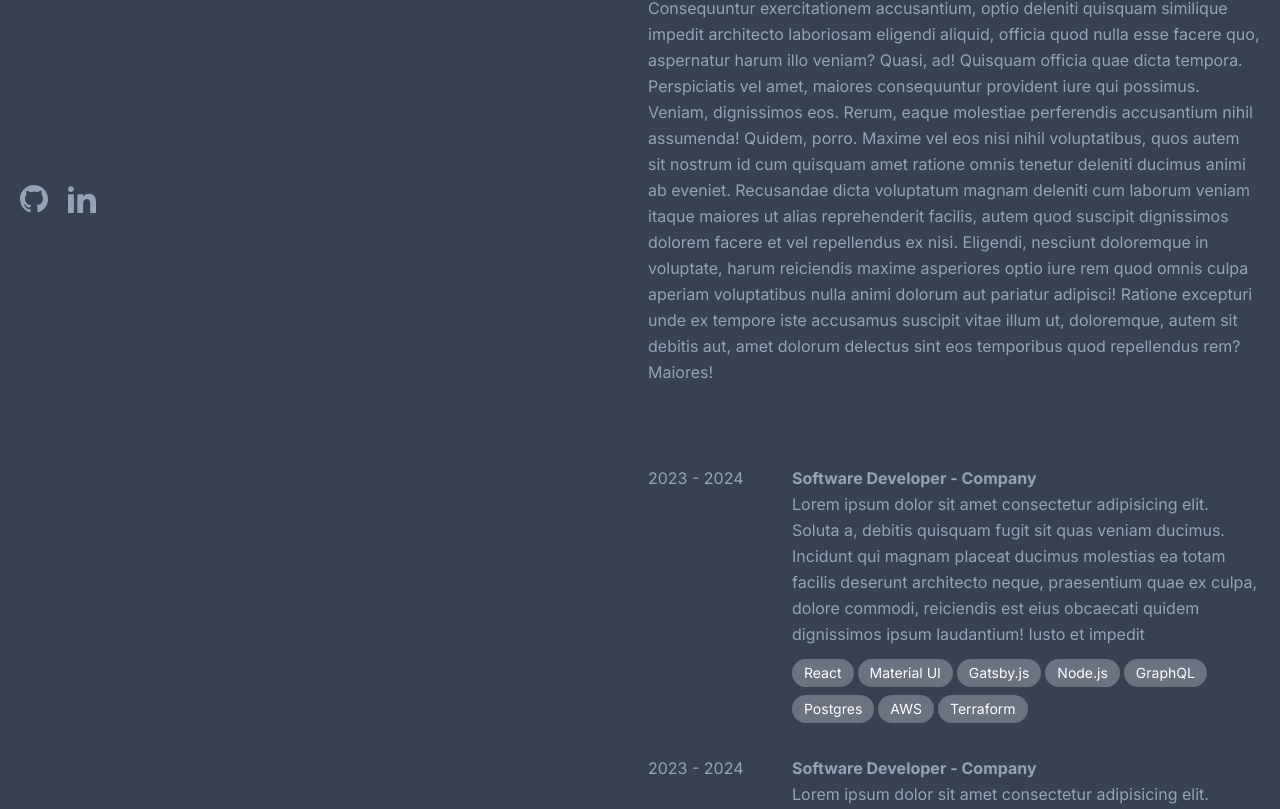
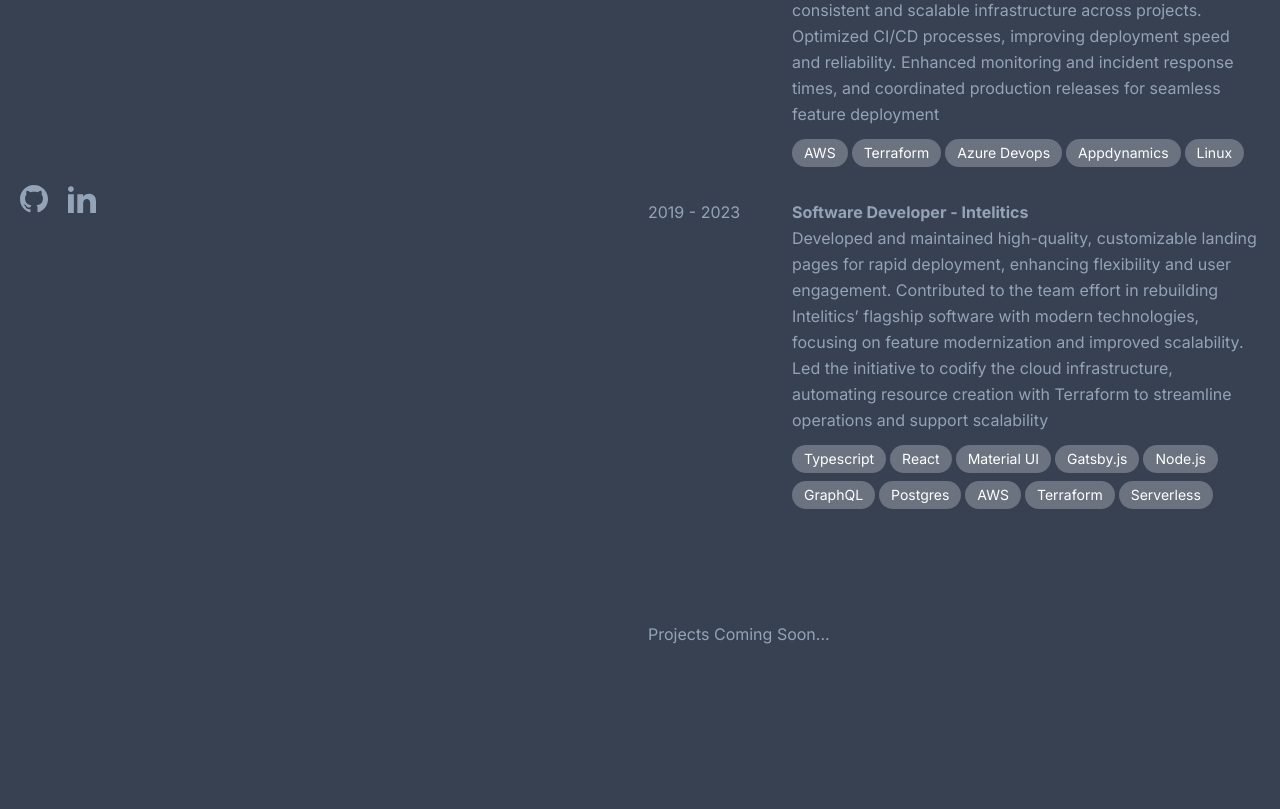
Before and after one commit to mrcos-g/mgonzalez.dev, a Next.js app: page / in a window 1280 px wide. Shown: the part 511-1320 px from the top of the page. After the commit the page ends 1274 px from the top, so only its background shows below. Built offline with nearby package versions, Linux system fonts and the light colour scheme.

Commit message:
add links, about, and experience section

```diff
--- a/public/data/experiences.json
+++ b/public/data/experiences.json
@@ -2,17 +2,17 @@
   {
     "startYear": 2023,
     "endYear": 2024,
-    "role": "Software Developer",
-    "company": "Company",
-    "description": "Lorem ipsum dolor sit amet consectetur adipisicing elit. Soluta a, debitis quisquam fugit sit quas veniam ducimus. Incidunt qui magnam placeat ducimus molestias ea totam facilis deserunt architecto neque, praesentium quae ex culpa, dolore commodi, reiciendis est eius obcaecati quidem dignissimos ipsum laudantium! Iusto et impedit",
-    "technologies": ["React", "Material UI", "Gatsby.js", "Node.js", "GraphQL", "Postgres", "AWS", "Terraform"]
+    "role": "Site Reliability Engineer",
+    "company": "OPENLANE (PAR North America)",
+    "description": "Led the migration of database monitoring to the cloud, reducing costs and completing OPENLANE’s cloud transition. Established Infrastructure as Code practices, creating consistent and scalable infrastructure across projects. Optimized CI/CD processes, improving deployment speed and reliability. Enhanced monitoring and incident response times, and coordinated production releases for seamless feature deployment",
+    "technologies": ["AWS", "Terraform", "Azure Devops", "Appdynamics", "Linux"]
   },
   {
-    "startYear": 2023,
-    "endYear": 2024,
+    "startYear": 2019,
+    "endYear": 2023,
     "role": "Software Developer",
-    "company": "Company",
-    "description": "Lorem ipsum dolor sit amet consectetur adipisicing elit. Soluta a, debitis quisquam fugit sit quas veniam ducimus. Incidunt qui magnam placeat ducimus molestias ea totam facilis deserunt architecto neque, praesentium quae ex culpa, dolore commodi, reiciendis est eius obcaecati quidem dignissimos ipsum laudantium! Iusto et impedit",
-    "technologies": ["React", "Material UI", "Gatsby.js", "Node.js", "GraphQL", "Postgres", "AWS", "Terraform"]
+    "company": "Intelitics",
+    "description": "Developed and maintained high-quality, customizable landing pages for rapid deployment, enhancing flexibility and user engagement. Contributed to the team effort in rebuilding Intelitics’ flagship software with modern technologies, focusing on feature modernization and improved scalability. Led the initiative to codify the cloud infrastructure, automating resource creation with Terraform to streamline operations and support scalability",
+    "technologies": ["Typescript","React", "Material UI", "Gatsby.js", "Node.js", "GraphQL", "Postgres", "AWS", "Terraform", "Serverless"]
   }
 ]
--- a/src/app/page.tsx
+++ b/src/app/page.tsx
@@ -29,10 +29,9 @@
           <div>
             <h1 className='text-5xl pb-2 font-bold'>Marcos Gonzalez</h1>
             <h3 className='text-3xl pb-10'>Software Engineer</h3>
-            <p className='text-xl pb-16'>
-              Lorem ipsum dolor sit amet consectetur adipisicing elit. Sint
-              deserunt cumque facilis ut eum, animi praesentium omnis fugit
-              ipsam quia!
+            <p className='text-md pb-16 max-w-xs'>
+              Versatile Software Engineer with Full-Stack and Platform focus,
+              driving impactful solutions
             </p>
 
             <ul className='hidden lg:block pl-10'>
@@ -75,83 +74,21 @@
         </div>
         <div id='main-container' className='pt-24 lg:w-1/2 lg:py-24'>
           <div id='About' className='pb-20'>
-            Lorem, ipsum dolor sit amet consectetur adipisicing elit. Debitis
-            voluptatibus maiores fugit porro ipsum temporibus consequatur
-            cumque, voluptatem aperiam nisi, officiis repellendus at et odio
-            nihil quis. Nobis exercitationem odio incidunt, blanditiis,
-            doloremque molestias dolores repellat sit eius sapiente voluptas
-            quisquam labore fuga maxime earum perferendis nisi totam harum
-            impedit quae laborum! Deserunt cum quae neque error dolore, omnis
-            quasi autem voluptas quo iure quos. Obcaecati unde, repellendus
-            accusamus voluptatum veritatis quod fugit corporis perferendis,
-            eveniet quam magni consequatur repudiandae in quo, aspernatur esse
-            animi! Adipisci debitis, eveniet odio natus ex, quis quidem
-            reiciendis aliquam nesciunt excepturi aut ut. Ab dignissimos,
-            deserunt a dolor atque vero optio quo maxime magnam eos placeat,
-            commodi vitae similique, laborum ipsa aspernatur sapiente tempora
-            soluta itaque fugit. Laudantium tempora dolorem fugiat? Quidem
-            quaerat ut blanditiis saepe minus odio provident a nam impedit
-            culpa, cum eaque voluptatibus, tempore odit tempora vero harum est,
-            illo placeat quo distinctio inventore earum. Consequuntur
-            exercitationem accusantium, optio deleniti quisquam similique
-            impedit architecto laboriosam eligendi aliquid, officia quod nulla
-            esse facere quo, aspernatur harum illo veniam? Quasi, ad! Quisquam
-            officia quae dicta tempora. Perspiciatis vel amet, maiores
-            consequuntur provident iure qui possimus. Veniam, dignissimos eos.
-            Rerum, eaque molestiae perferendis accusantium nihil assumenda!
-            Quidem, porro. Maxime vel eos nisi nihil voluptatibus, quos autem
-            sit nostrum id cum quisquam amet ratione omnis tenetur deleniti
-            ducimus animi ab eveniet. Recusandae dicta voluptatum magnam
-            deleniti cum laborum veniam itaque maiores ut alias reprehenderit
-            facilis, autem quod suscipit dignissimos dolorem facere et vel
-            repellendus ex nisi. Eligendi, nesciunt doloremque in voluptate,
-            harum reiciendis maxime asperiores optio iure rem quod omnis culpa
-            aperiam voluptatibus nulla animi dolorum aut pariatur adipisci!
-            Ratione excepturi unde ex tempore iste accusamus suscipit vitae
-            illum ut, doloremque, autem sit debitis aut, amet dolorum delectus
-            sint eos temporibus quod repellendus rem? Maiores!
+            Since 2017, I’ve been on a dynamic journey in software development,
+            beginning with one-page projects and advancing through a coding
+            bootcamp. In 2019, I started my professional coding career at a
+            startup, where I developed my skills in both front-end and back-end
+            development. By 2023, I had grown into a Platform Engineer role in a
+            large corporation, diving deep into cloud infrastructure and
+            comprehensive software systems. My focus now is on leveraging my
+            full-stack and platform experience to deliver solutions across all
+            stages of the development process, always ready to tackle complex
+            challenges.
           </div>
           <div id='Experience' className='pb-20'>
             <ExperienceTile experiences={experiences} />
           </div>
-          <div id='Projects'>
-            Lorem ipsum, dolor sit amet consectetur adipisicing elit. Excepturi
-            vero delectus velit exercitationem, officiis molestiae enim!
-            Deleniti, cupiditate eligendi id, libero quibusdam consequatur
-            labore doloribus dolore delectus eius maiores autem repudiandae
-            voluptates at nam quo sit, suscipit minima. Esse voluptatem alias,
-            quaerat itaque dolorem in odit voluptatibus neque minima. Dolorem
-            nisi ut ea rem unde praesentium similique, autem, quaerat eligendi
-            provident, ex eaque cum rerum. Eos modi id recusandae voluptate
-            ducimus autem amet corrupti numquam omnis debitis perspiciatis
-            doloribus officia doloremque, cumque eveniet fugit ratione
-            temporibus, odio suscipit exercitationem natus? Reiciendis veritatis
-            consectetur quos doloribus, ad, odit nostrum consequuntur, totam
-            ipsam alias minus fugiat labore! Excepturi ea similique obcaecati,
-            ad esse aperiam officia, harum sunt animi, amet repudiandae aliquam
-            modi blanditiis aut corrupti corporis porro illum molestiae?
-            Nesciunt, dolorem esse. Quidem at, deleniti vero, fugiat,
-            repudiandae maiores ipsum voluptates beatae suscipit illo sunt ab
-            fugit. Repellat cumque, temporibus error nisi neque ipsum fugit
-            perspiciatis soluta itaque voluptates similique autem sequi vitae
-            dolore asperiores exercitationem magni doloremque perferendis
-            pariatur. Accusantium nam quibusdam itaque, corrupti ut animi totam
-            labore nobis doloribus odit eius earum impedit delectus architecto
-            quo quia officiis perferendis eos voluptatibus sit cumque sint quos
-            repudiandae. Esse, qui laboriosam aspernatur quasi odit quia!
-            Sapiente perferendis atque officiis omnis enim soluta ipsam
-            veritatis nostrum eligendi molestiae, fugit illo tenetur sequi vel
-            maiores autem aperiam ea? Suscipit sapiente deserunt aspernatur
-            dolorum, praesentium ex adipisci. Facilis deserunt hic asperiores
-            possimus alias quasi amet tenetur dicta quo iusto ipsam officiis
-            reprehenderit sit odio suscipit porro, voluptas voluptates sint
-            blanditiis cum quae! Nam, quaerat, placeat mollitia vero odio
-            reiciendis fuga autem quis quas dolorum vitae. Tenetur adipisci
-            natus doloribus cum! Modi non ipsum autem expedita voluptatibus in
-            doloribus, laboriosam adipisci facilis veniam nulla alias, eaque
-            architecto! Iure velit alias error, quaerat perferendis mollitia
-            iusto cupiditate.
-          </div>
+          <div id='Projects'>Projects Coming Soon...</div>
         </div>
       </div>
     </div>
```
